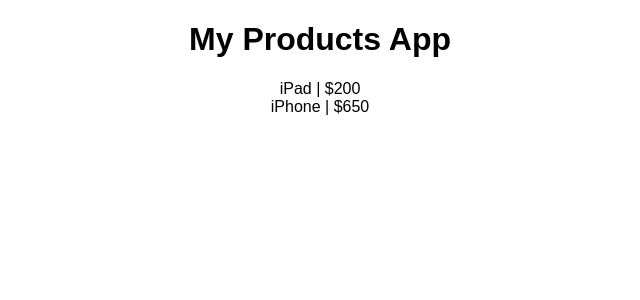
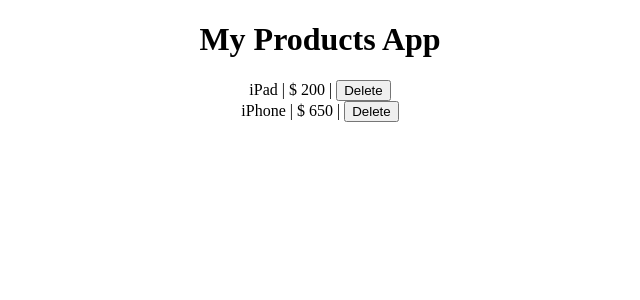
Before and after one commit to akhil9tiet/react-crud, a React (Create React App) app: page / in a window 1280 px wide. Shown: the top 300 px of the page, without its empty margins (320-960 px from the left). Built offline with nearby package versions, Linux system fonts and the light colour scheme.

Commit message:
Cleanup and decompartmentalization

```diff
--- a/src/App.css
+++ b/src/App.css
@@ -1,28 +1,5 @@
+
 .App {
   text-align: center;
+  font-family: 'Avenir';
 }
-
-.App-logo {
-  animation: App-logo-spin infinite 20s linear;
-  height: 80px;
-}
-
-.App-header {
-  background-color: #222;
-  height: 150px;
-  padding: 20px;
-  color: white;
-}
-
-.App-title {
-  font-size: 1.5em;
-}
-
-.App-intro {
-  font-size: large;
-}
-
-@keyframes App-logo-spin {
-  from { transform: rotate(0deg); }
-  to { transform: rotate(360deg); }
-}
--- a/src/App.js
+++ b/src/App.js
@@ -1,4 +1,5 @@
 import React, { Component } from 'react';
+import ProductItem from './ProductItem';
 import './App.css';
 
 const products = [
@@ -30,10 +31,10 @@
 
   getProducts(){
     const products = JSON.parse(localStorage.getItem('products'));
-
     this.setState({products}); //we have set the products as our products
   }
 
+  //this has a self contained state with single products name and price
   render() {
     return (
       <div className="App">
@@ -41,10 +42,10 @@
         {
           this.state.products.map (product => {
             return (
-              <div key = {product.name}>
-                <span>{product.name}</span> | $
-                <span>{product.price}</span>
-              </div>
+              <ProductItem
+                key= {product.name}
+                {...product} //spread operator, passes all at once
+                />
             );
           })
         }
--- /dev/null
+++ b/src/ProductItem.js
@@ -0,0 +1,18 @@
+import React, {Component} from 'react';
+
+class ProductItem extends Component{
+    render(){
+        const {name, price} = this.props;
+        return(
+            <div>
+                <span>{name}</span>
+                {` | $ `}
+                <span>{price}</span>
+                {` | `}
+                <button> Delete</button>
+            </div>
+        );
+    }
+}
+
+export default ProductItem;
```
